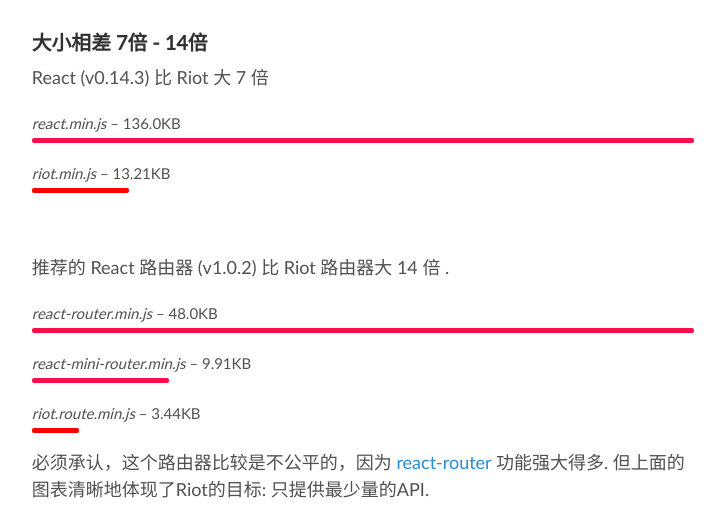
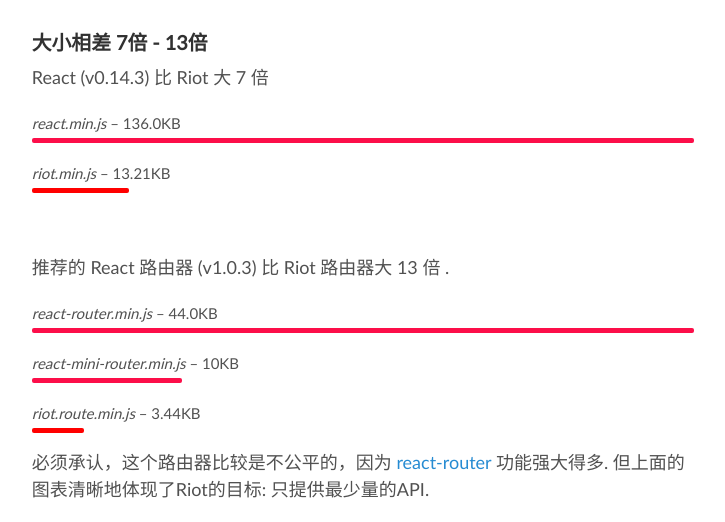
Before and after one commit to riot/riot.github.io, a Jekyll site: the page built from zh/compare.md, in a window 1280 px wide and 1400 px high, scrolled down 3707 px. Shown: the top 522 px of the window, without its empty margins (277-1002 px from the left). Built offline with Jekyll 4.4.1, drawn with Linux system fonts in a browser that asks for light colours; nearby versions of some CDN libraries; Markdown is read by kramdown in place of the engine named in the settings; some of the changed text lies outside the part shown.

Commit message:
updated: libraries size

```diff
--- a/_config.yml
+++ b/_config.yml
@@ -53,8 +53,8 @@
   version: 1.2.1
 
 webcomponents:
-  size:    118.00
-  version: 0.7.19
+  size:    119.00
+  version: 0.7.20
 
 polymer_and_webcomponents_size: 301 # 183 + 118
 
@@ -63,18 +63,18 @@
   version: 0.14.3
 
 react_router:
-  size:    48.00
-  version: 1.0.2
+  size:    44.00
+  version: 1.0.3
 
 react_mini_router:
-  size:    9.91
+  size:    10
   version: 2.0.0
 
 
 # precalculated round values because of {{round}} liquid filter bug
 compare:
   react: 7 # react.size / size_min
-  react_router_vs_riot_router: 14 # react_router.size / riot_route_size_min
+  react_router_vs_riot_router: 13 # react_router.size / riot_route_size_min
   react_mini_router_vs_riot_router: 3 # react_router.size / riot_route_size_min
   polymer_and_webcomponents: 15 # polymer_and_webcomponents_size / size_min
 
```
